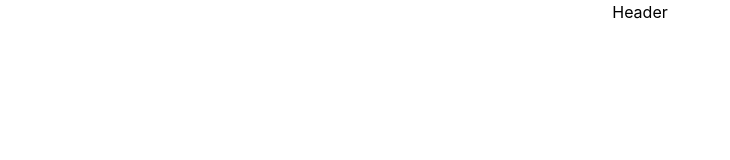
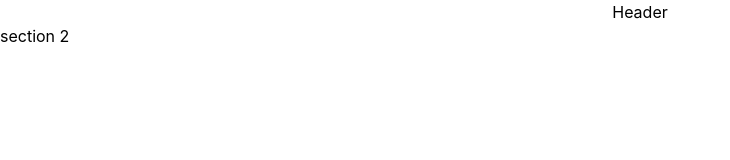
Before and after one commit to RahimovAbdurahmon/new, a website: page index.html in a window 1280 px wide. Shown: the whole page, without its empty margins (0-730 px from the left). Drawn offline with nearby package versions, Linux system fonts and the light colour scheme; files that its build step writes are made by us from their sources.

Commit message:
sectino 2

```diff
--- a/index.html
+++ b/index.html
@@ -10,5 +10,8 @@
     <header class="text-center">
         Header
     </header>
+    <section>
+        section 2
+    </section>
 </body>
 </html>
```
